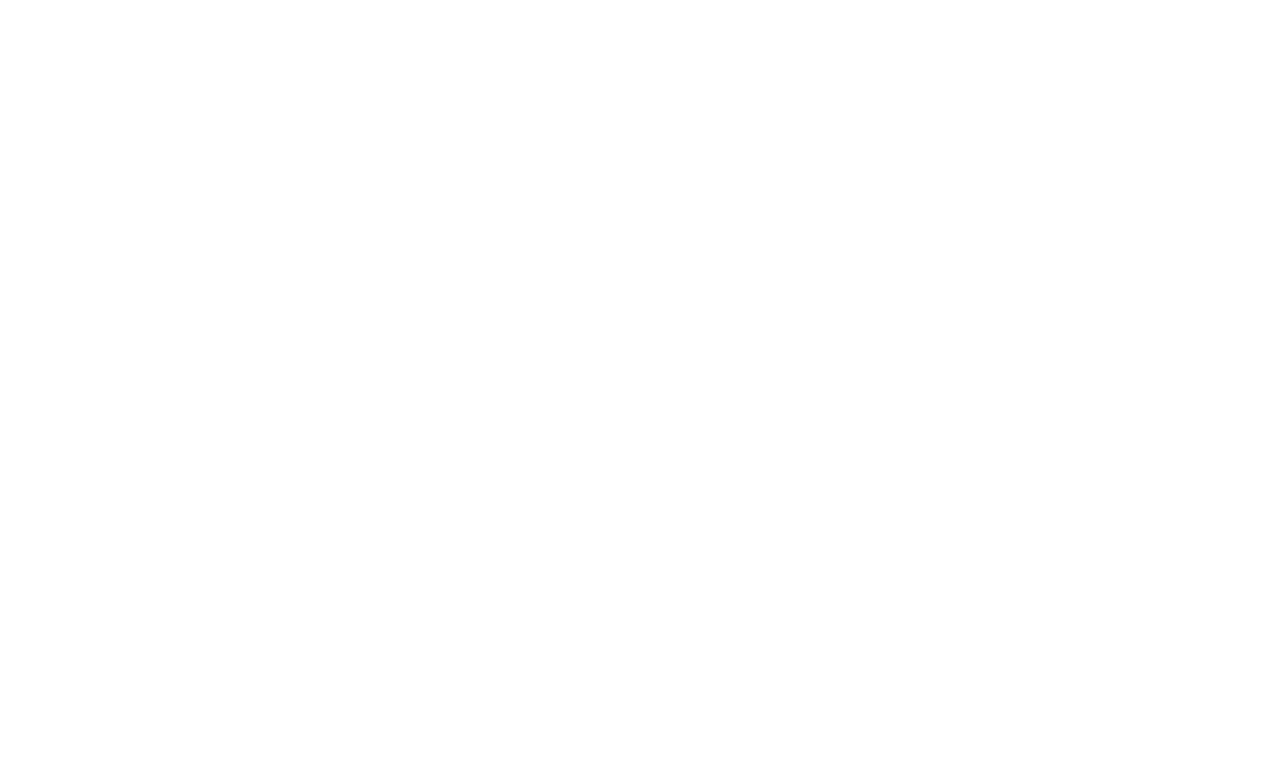
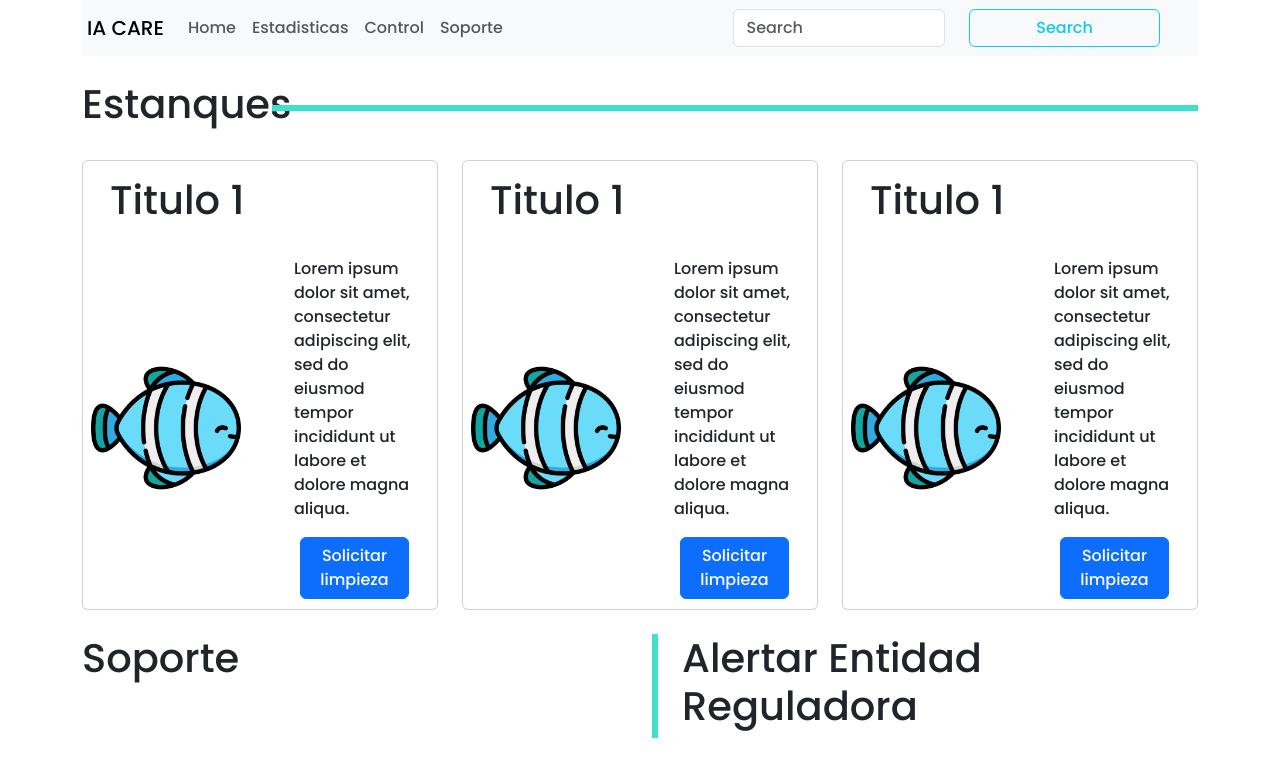
Before and after one commit to johanBR2001/Soft2_Front_Piscigranja, a React (Create React App) app: page /soporte in a window 1280 px wide. Before the commit this address had no page. Shown: the top 776 px of the page. Built offline with nearby package versions, Linux system fonts and the light colour scheme.

Commit message:
primer avance pantalla soporte

```diff
--- a/src/App.js
+++ b/src/App.js
@@ -13,6 +13,7 @@
 import CodOlviContra from './components/OlvidasteContraseña/CodOlviContra';
 import EstadGeneral from './components/EstadisticasGenerales/EstadGeneral';
 import ResetContra from './components/OlvidasteContraseña/ResetContra';
+import Soporte from './components/Soporte/soporte';
 const App = () => {
   return(
     <Router>
@@ -25,6 +26,7 @@
     <Route path='/ResetContra' element={<ResetContra/>}/>
     <Route path='/homepage/' element={<HomePage/>}/>
     <Route path='/estadisticas/' element={<EstadGeneral/>}/>
+    <Route path='/soporte/' element={<Soporte/>}/>
   </Routes>
   </Router>
   )
--- a/src/components/NavBar/navbar.jsx
+++ b/src/components/NavBar/navbar.jsx
@@ -21,7 +21,7 @@
               <a className="nav-link" href="#">Control</a>
             </li>
             <li className="nav-item">
-              <a className="nav-link" href="#">Soporte</a>
+              <a className="nav-link" href="/soporte">Soporte</a>
             </li>
           </ul>
         </div>
--- /dev/null
+++ b/src/components/Soporte/card.jsx
@@ -0,0 +1,28 @@
+import React from 'react';
+
+function Card({titulo, imagenSrc, cardText}) {
+    return (
+        <div class="card">
+            <div class="row" id="titulo">
+                <h1>{titulo}</h1>
+            </div>
+            <div class="row">
+                <div class="col  d-flex align-items-center justify-content-center">
+                    <img id="logo" src={imagenSrc} alt="logo estanque" />
+                </div>
+                <div class="col">
+                    <div class="row" id="content">
+                        <p class="card-text">{cardText}</p>
+                        <div className='d-flex justify-content-center'>
+                        <a href="#" class="btn btn-primary">Solicitar limpieza</a>
+                        </div>
+
+                    </div>
+
+                </div>
+            </div>
+        </div>
+    );
+}
+
+export default Card;
--- /dev/null
+++ b/src/components/Soporte/soporte.jsx
@@ -0,0 +1,73 @@
+import React from 'react';
+import NavBar from '../NavBar/navbar';
+import Card from './card.jsx';
+import '../css/soporte.css'
+
+import imagen from "../assets/img/pez-payaso.png"
+
+function Soporte() {
+
+    return (
+        <div class="container">
+            <div class="row">
+                <div class="col">
+                    <NavBar />
+                </div>
+            </div>
+            <br />
+            <div class="row align-items-center">
+                <div class="col-2"><h1>Estanques</h1></div>
+                <div class="col-10">
+                    <div id="linea"></div>
+                </div>
+            </div>
+            <br />
+            <div class="row" id="scroll">
+                <div class="col">
+                    <Card
+                        titulo="Titulo 1"
+                        imagenSrc={imagen}
+                        cardText="Lorem ipsum dolor sit amet, consectetur adipiscing elit, sed do eiusmod tempor incididunt ut labore et dolore magna aliqua."
+                    />
+                </div>
+                <div class="col">
+                    <Card
+                        titulo="Titulo 1"
+                        imagenSrc={imagen}
+                        cardText="Lorem ipsum dolor sit amet, consectetur adipiscing elit, sed do eiusmod tempor incididunt ut labore et dolore magna aliqua."
+                    />
+                </div>
+                <div class="col">
+                    <Card
+                        titulo="Titulo 1"
+                        imagenSrc={imagen}
+                        cardText="Lorem ipsum dolor sit amet, consectetur adipiscing elit, sed do eiusmod tempor incididunt ut labore et dolore magna aliqua."
+                    />
+                </div>
+
+            </div>
+            <br />
+            <div class="row">
+                <div class="col-6">
+                    <h1>Soporte</h1>
+
+
+                </div>
+                <div class="col-1">
+                <div class="vl"></div>
+                </div>
+
+
+                <div class="col-5">
+                    <h1>Alertar Entidad Reguladora</h1>
+                </div>
+
+
+            </div>
+
+        </div>
+
+    );
+}
+
+export default Soporte;
--- /dev/null
+++ b/src/components/css/soporte.css
@@ -0,0 +1,67 @@
+/* .containerStyle{
+    display: flex;
+    align-items: center;
+    justify-content: space-between;
+    margin: 70px;
+} */
+
+#linea {
+    border: 3px solid turquoise;
+    width: 100%;
+    height: 100%;
+}
+
+.vl {
+    border: 3px solid turquoise;
+    width: 5px;
+    height: 100%;
+}
+
+.scrollable-container {
+    width: 100%;
+    overflow-x: auto;
+    white-space: nowrap;
+}
+
+.col-1 {
+    width: fit-content;
+}
+
+/* .col-6 {
+    display: inline-block;
+    float: none;
+}
+
+#scroll {
+    overflow-x: auto;
+    white-space: nowrap;
+} */
+
+.card {
+    /* width: 500px; */
+    text-overflow: clip;
+}
+
+#titulo {
+    margin: 15px;
+
+}
+
+#logo {
+    max-width: 150px;
+    align-self: center;
+}
+
+#content {
+    margin: 10px;
+}
+
+.card-text {
+    overflow: hidden;
+    text-overflow: ellipsis;
+    white-space: normal;
+}
+
+.btn {
+    width: 90%;
+}
```
